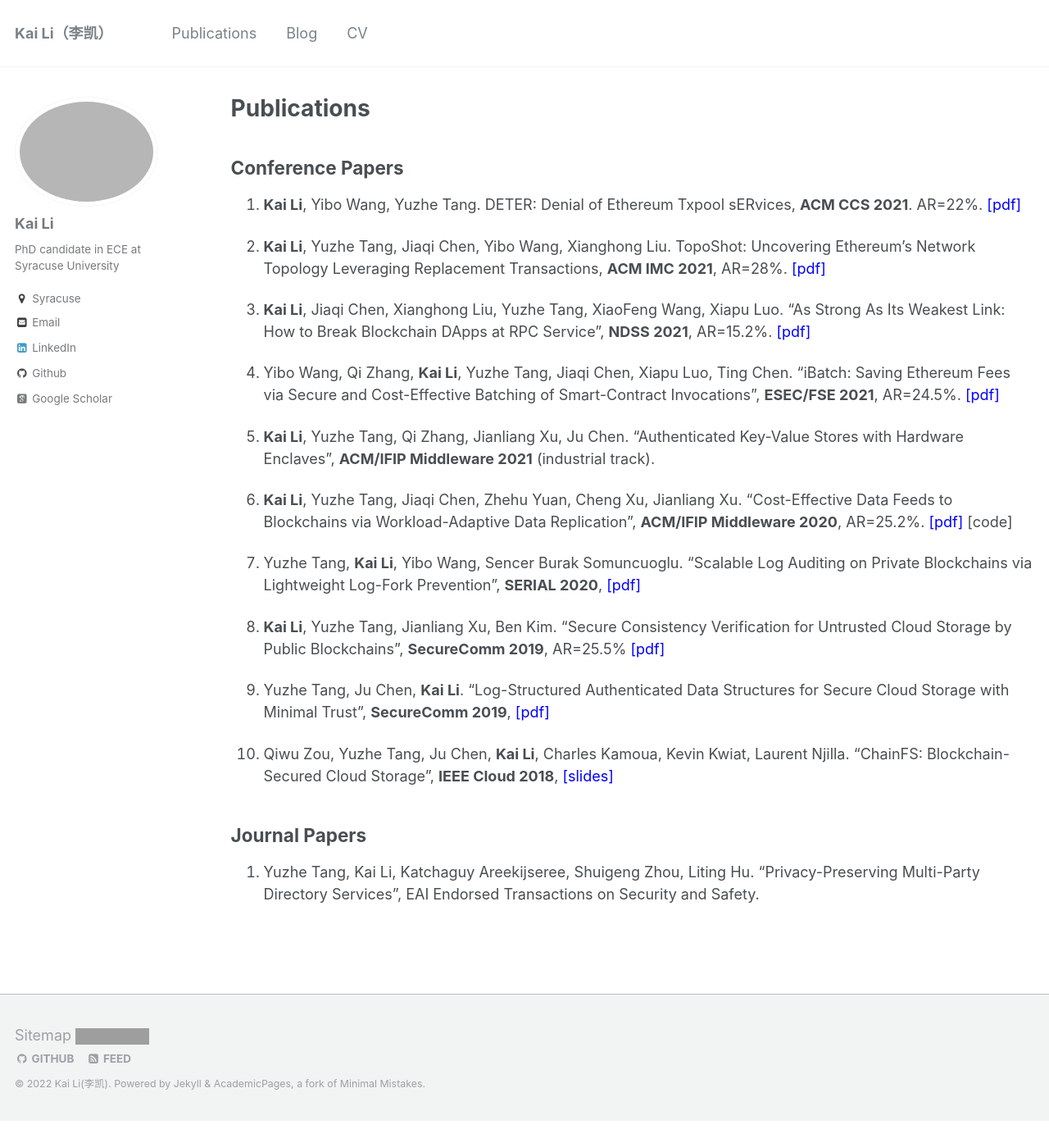
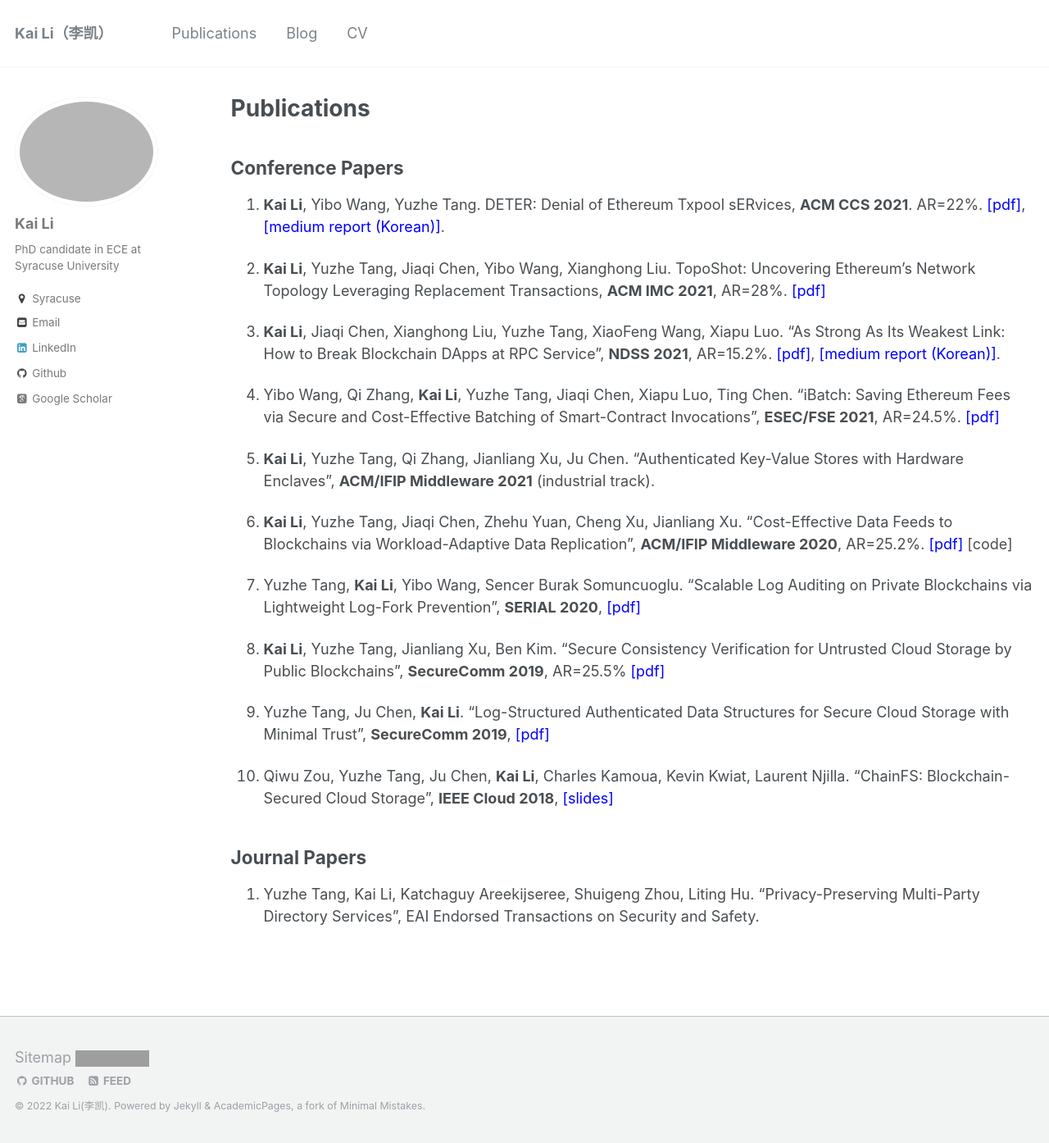
Before and after one commit to likai1993/likai1993.github.io, a Jekyll site: the page built from _pages/publications.md, in a window 1280 px wide and 1394 px high. Shown: the whole window at 82% size. Built offline with Jekyll 4.4.1, drawn with Linux system fonts in a browser that asks for light colours; some web fonts are replaced; grey boxes are pictures that could not be loaded.

Commit message:
Update publications.md

```diff
--- a/_pages/publications.md
+++ b/_pages/publications.md
@@ -10,12 +10,12 @@ author_profile: true
 Conference Papers
 ----
 
-1. **Kai Li**, Yibo Wang, Yuzhe Tang. DETER: Denial of Ethereum Txpool sERvices, **ACM CCS 2021**. AR=22%. <span style="color:blue">[[pdf]](https://dl.acm.org/doi/pdf/10.1145/3460120.3485369)</span>
+1. **Kai Li**, Yibo Wang, Yuzhe Tang. DETER: Denial of Ethereum Txpool sERvices, **ACM CCS 2021**. AR=22%. <span style="color:blue">[[pdf]](https://dl.acm.org/doi/pdf/10.1145/3460120.3485369)</span>, <span style="color:blue">[[medium report (Korean)]](https://medium.com/decipher-media/deter-%ED%8A%B8%EB%9E%9C%EC%9E%AD%EC%85%98-%ED%92%80%EC%9D%84-%EB%B9%84%EC%9B%8C%EB%82%B4%EB%8A%94-%EA%B3%B5%EA%B2%A9-4476ad5ae506)</span>.
 
 1. **Kai Li**, Yuzhe Tang, Jiaqi Chen, Yibo Wang, Xianghong Liu. TopoShot: Uncovering Ethereum's Network Topology Leveraging Replacement Transactions, **ACM IMC 2021**, AR=28%.
  <span style="color:blue">[[pdf]](https://dl.acm.org/doi/pdf/10.1145/3487552.3487814)</span>
 
-1. **Kai Li**, Jiaqi Chen, Xianghong Liu, Yuzhe Tang, XiaoFeng Wang, Xiapu Luo. "As Strong As Its Weakest Link: How to Break Blockchain DApps at RPC Service", **NDSS 2021**, AR=15.2%. <span style="color:blue">[[pdf]](https://www.ndss-symposium.org/wp-content/uploads/ndss2021_3C-1_23108_paper.pdf)</span>
+1. **Kai Li**, Jiaqi Chen, Xianghong Liu, Yuzhe Tang, XiaoFeng Wang, Xiapu Luo. "As Strong As Its Weakest Link: How to Break Blockchain DApps at RPC Service", **NDSS 2021**, AR=15.2%. <span style="color:blue">[[pdf]](https://www.ndss-symposium.org/wp-content/uploads/ndss2021_3C-1_23108_paper.pdf)</span>, <span style="color:blue">[[medium report (Korean)]](https://medium.com/decipher-media/as-strong-as-its-weakest-link-rpc-%EC%84%9C%EB%B9%84%EC%8A%A4%EB%A5%BC-%ED%86%B5%ED%95%B4-dapp-%EC%9E%A5%EC%95%A0%EB%A5%BC-%EC%9C%A0%EB%B0%9C-23dbf561f0fa)</span>.
 
 1. Yibo Wang, Qi Zhang, **Kai Li**, Yuzhe Tang, Jiaqi Chen, Xiapu Luo, Ting Chen. "iBatch: Saving Ethereum Fees via Secure and Cost-Effective Batching of Smart-Contract Invocations",  **ESEC/FSE 2021**, AR=24.5%. <span style="color:blue">[[pdf]](https://dl.acm.org/doi/pdf/10.1145/3468264.3468568)</span>
 
```
